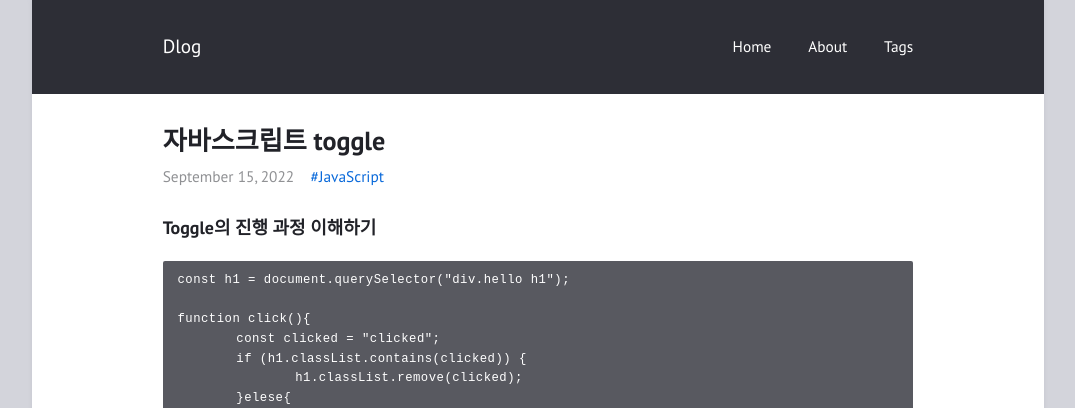
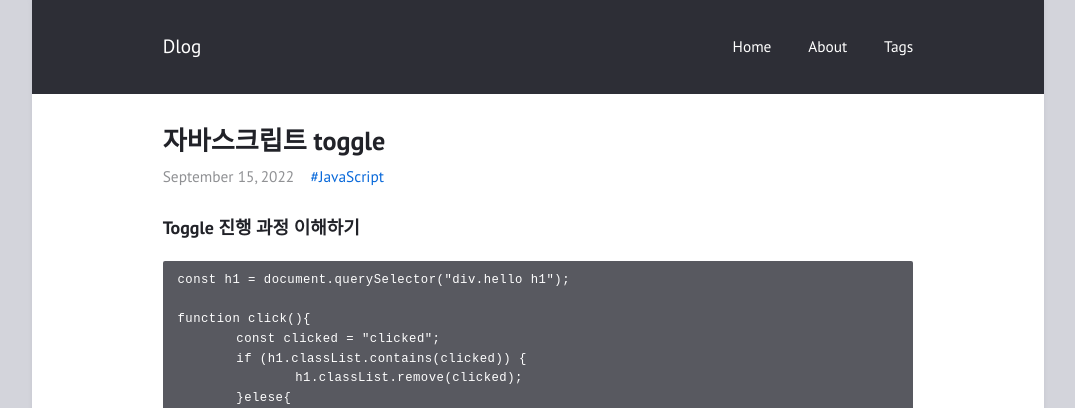
Before and after one commit to feb-dain/feb-dain.github.io, a Jekyll site: the page built from _posts/2022-09-15-js-toggle.md, in a window 1280 px wide. Shown: the top 408 px of the page, without its empty margins (102-1177 px from the left). Built offline with Jekyll 4.4.1, drawn with Linux system fonts in a browser that asks for light colours; comment, search, counter and statistics services are not loaded.

Commit message:
Update 2022-09-15-js-toggle.md

````diff
--- a/_posts/2022-09-15-js-toggle.md
+++ b/_posts/2022-09-15-js-toggle.md
@@ -4,7 +4,7 @@ layout: post
 tags: JavaScript
 ---
 
-### Toggle의 진행 과정 이해하기
+### Toggle 진행 과정 이해하기
 ```
 const h1 = document.querySelector("div.hello h1");
 
````
